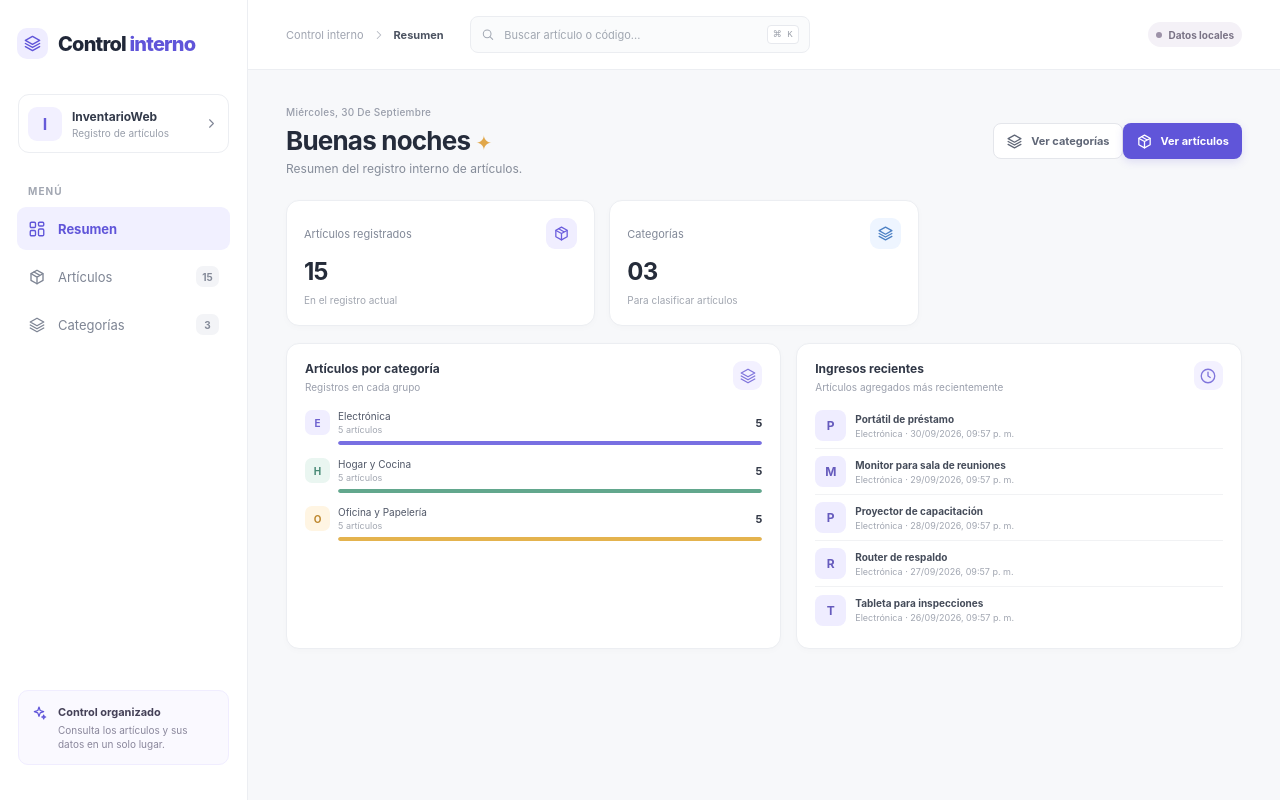
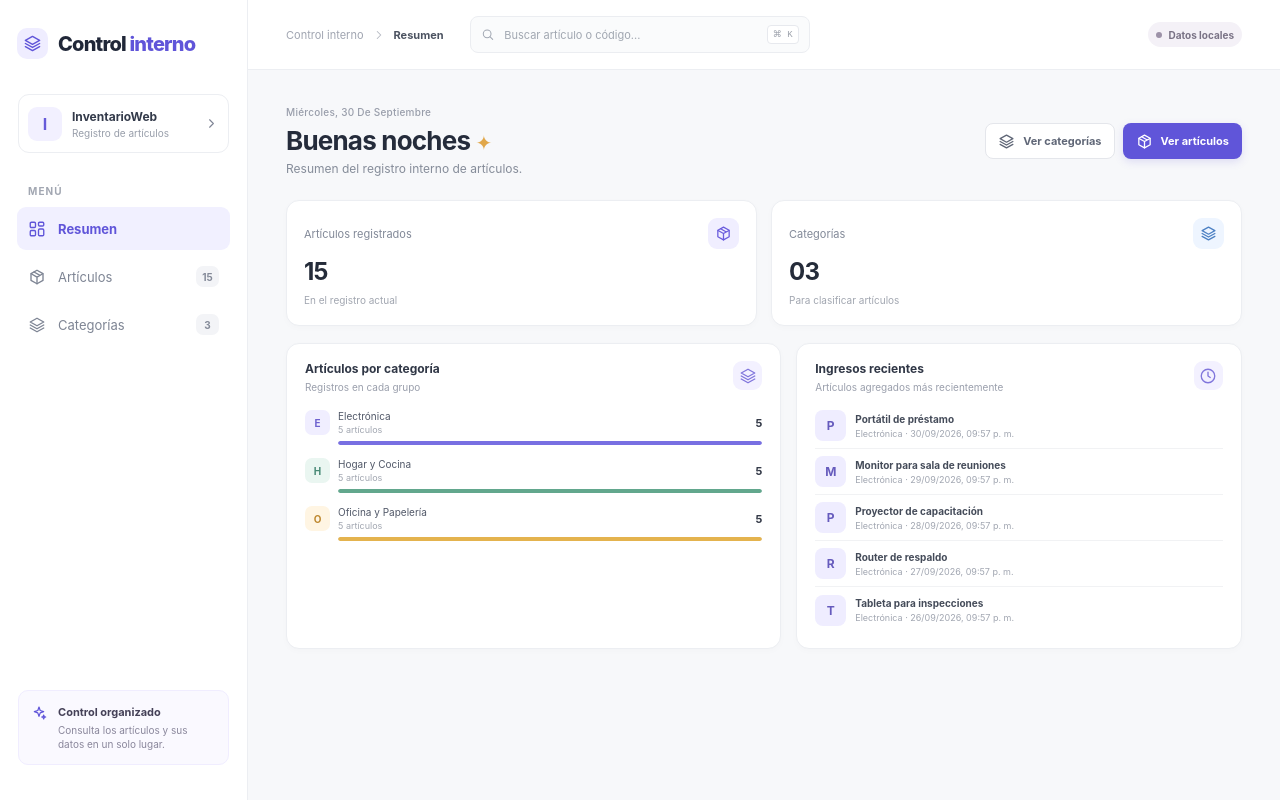
Before and after one commit to AndresMolina-Sys/InventarioWeb, a React (Vite) app: page / in a window 1280 px wide. Built offline with nearby package versions, Linux system fonts and the light colour scheme.

Commit message:
refactor(ui): adapt portfolio layouts
Style inventory and category screens for local workflows.

```diff
--- a/src/styles.css
+++ b/src/styles.css
@@ -239,10 +239,19 @@ button:disabled { cursor: not-allowed; opacity: .58; }
 @media (prefers-reduced-motion: reduce) { *, *::before, *::after { animation-duration: .01ms !important; animation-iteration-count: 1 !important; scroll-behavior: auto !important; transition-duration: .01ms !important; } }
 
 /* Internal article register */
-.stats-grid-internal { grid-template-columns: repeat(3, minmax(0, 1fr)); }
-.stats-grid-nonadmin { grid-template-columns: repeat(2, minmax(0, 1fr)); }
+.stats-grid-internal { grid-template-columns: repeat(2, minmax(0, 1fr)); }
+.dashboard-actions { display: flex; align-items: center; gap: 8px; }
 .internal-dashboard-grid { grid-template-columns: minmax(0, 1fr) minmax(320px, .9fr); }
 .article-table { min-width: 680px; }
+.category-table { min-width: 560px; }
+.category-detail-table { min-width: 1020px; }
+.category-detail-table th:first-child { width: 14%; }
+.category-detail-table th:nth-child(2) { width: 21%; }
+.category-detail-table th:nth-child(3), .category-detail-table th:nth-child(4) { width: 14%; }
+.category-detail-table th:nth-child(5) { width: 22%; }
+.category-detail-table th:last-child { width: 15%; }
+.category-item-name { color: var(--ink); font-size: 11px; font-weight: 600; }
+.category-back { margin: 0 0 8px; }
 .article-table th { text-transform: none; letter-spacing: 0; font-size: 11px; }
 .article-table td { height: 68px; }
 .article-table th:first-child { width: 38%; }
@@ -272,6 +281,8 @@ button:disabled { cursor: not-allowed; opacity: .58; }
 @media (max-width: 640px) {
   .stats-grid-internal { grid-template-columns: repeat(2, minmax(0, 1fr)); }
   .internal-dashboard-grid { grid-template-columns: 1fr; }
+  .dashboard-actions { width: 100%; }
+  .dashboard-actions .button { flex: 1; padding: 0 7px; font-size: 9px; }
   .toolbar-actions .seed-button { flex: 1 1 100%; }
   .article-detail-grid { grid-template-columns: 1fr; }
   .article-detail-grid .detail-span { grid-column: auto; }
```
